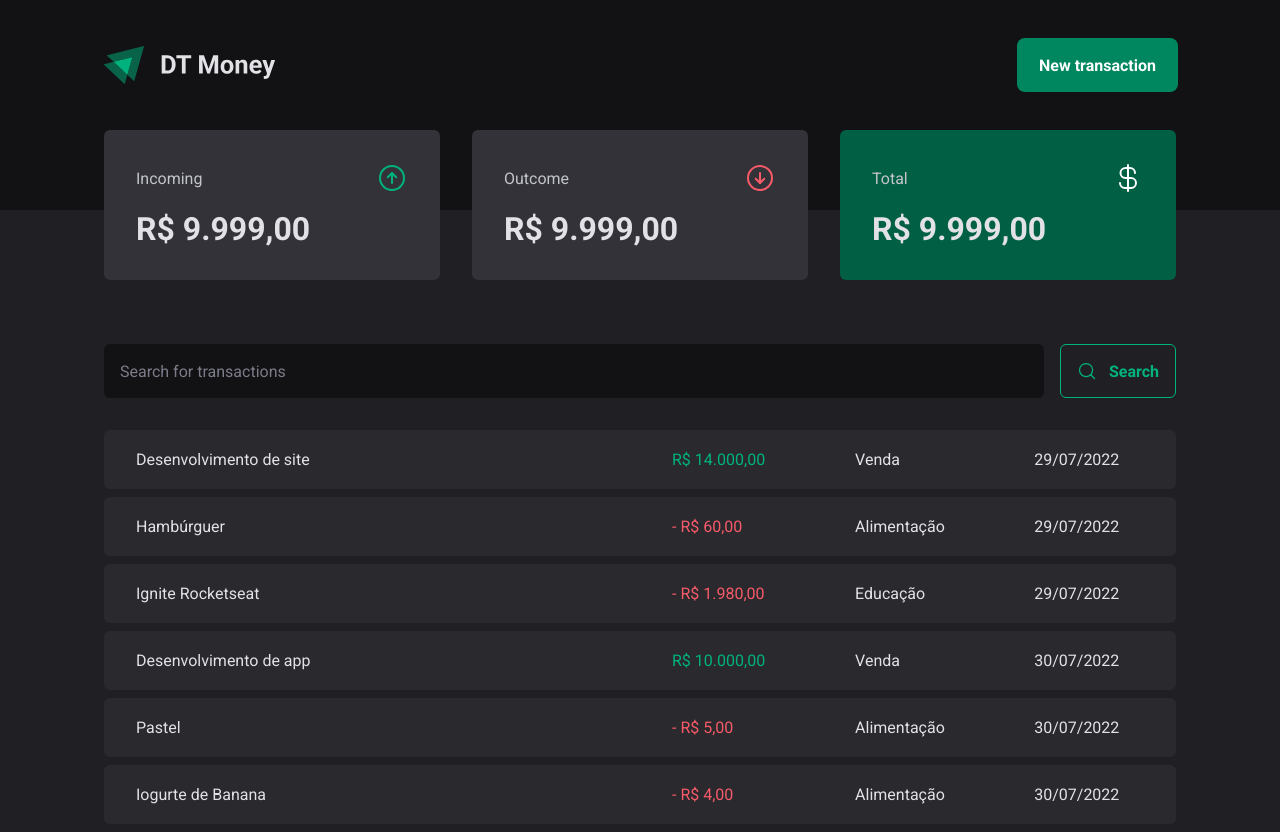
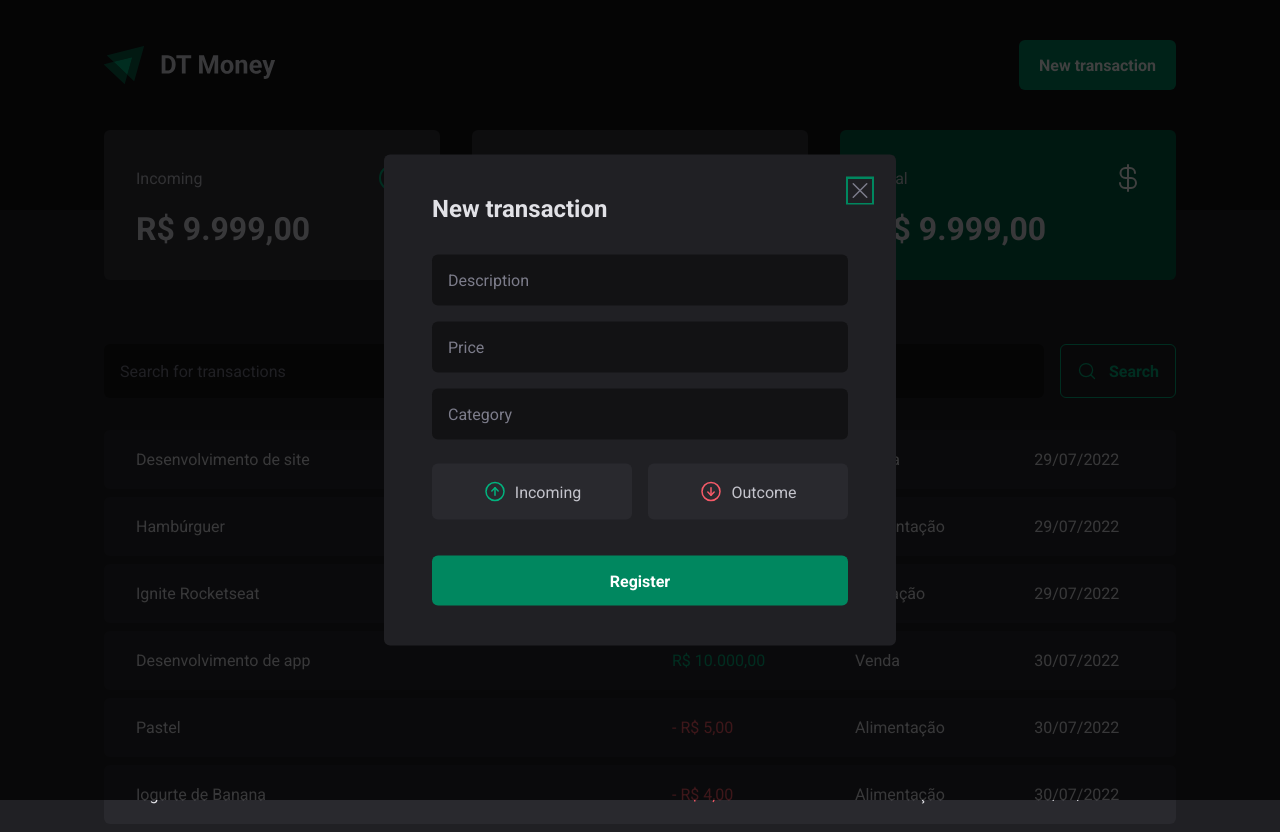
Before and after one commit to candidosilva/finance-control-react, a React (Vite) app: page / in a window 1280 px wide. Both pictures are taken after a click on the button "New transaction". Built offline with nearby package versions, Linux system fonts and the light colour scheme.

Commit message:
Added new transaction modal
Added new transaction modal

```diff
--- a/src/components/Header/index.tsx
+++ b/src/components/Header/index.tsx
@@ -2,6 +2,7 @@
 
 import * as Dialog from "@radix-ui/react-dialog";
 import logo from "../../assets/logo.svg";
+import { NewTransactionModal } from "../NewTransactionModal";
 
 export function Header() {
   return (
@@ -13,6 +14,8 @@
           <Dialog.Trigger asChild>
             <NewTransactionButton>New transaction</NewTransactionButton>
           </Dialog.Trigger>
+
+          <NewTransactionModal />
         </Dialog.Root>
       </HeaderContent>
     </HeaderContainer>
--- /dev/null
+++ b/src/components/NewTransactionModal/index.tsx
@@ -0,0 +1,77 @@
+import { zodResolver } from "@hookform/resolvers/zod";
+import * as z from "zod";
+import * as Dialog from "@radix-ui/react-dialog";
+import { Controller, useForm } from "react-hook-form";
+import {
+  CloseButton,
+  Content,
+  Overlay,
+  TransactionType,
+  TransactionTypeButton,
+} from "./styles";
+import { ArrowCircleDown, ArrowCircleUp, X } from "phosphor-react";
+
+const newTransactionFormSchema = z.object({
+  description: z.string(),
+  price: z.number(),
+  category: z.string(),
+  type: z.enum(["income", "outcome"]),
+});
+
+type NewTransactionFormInputs = z.infer<typeof newTransactionFormSchema>;
+
+export function NewTransactionModal() {
+  const {
+    control,
+    register,
+    handleSubmit,
+    formState: { isSubmitting },
+    reset,
+  } = useForm<NewTransactionFormInputs>({
+    resolver: zodResolver(newTransactionFormSchema),
+    defaultValues: {
+      type: "income",
+    },
+  });
+  return (
+    <Dialog.Portal>
+      <Overlay />
+
+      <Content>
+        <Dialog.Title>New transaction</Dialog.Title>
+
+        <CloseButton>
+          <X size={24} />
+        </CloseButton>
+
+        <form>
+          <input type="text" placeholder="Description" required />
+          <input type="number" placeholder="Price" required />
+          <input type="text" placeholder="Category" required />
+
+          <Controller
+            control={control}
+            name="type"
+            render={({ field }) => {
+              return (
+                <TransactionType>
+                  <TransactionTypeButton variant="income" value="income">
+                    <ArrowCircleUp size={24} />
+                    Incoming
+                  </TransactionTypeButton>
+
+                  <TransactionTypeButton variant="outcome" value="outcome">
+                    <ArrowCircleDown size={24} />
+                    Outcome
+                  </TransactionTypeButton>
+                </TransactionType>
+              );
+            }}
+          />
+
+          <button type="submit">Register</button>
+        </form>
+      </Content>
+    </Dialog.Portal>
+  );
+}
--- /dev/null
+++ b/src/components/NewTransactionModal/styles.ts
@@ -0,0 +1,120 @@
+import styled from "styled-components";
+import * as Dialog from "@radix-ui/react-dialog";
+import * as RadioGroup from "@radix-ui/react-radio-group";
+
+export const Overlay = styled(Dialog.Overlay)`
+  position: fixed;
+  width: 100vw;
+  height: 100vh;
+  inset: 0;
+  background: rgba(0, 0, 0, 0.75);
+`;
+
+export const Content = styled(Dialog.Content)`
+  min-width: 32rem;
+  border-radius: 6px;
+  padding: 2.5rem 3rem;
+  background: ${(props) => props.theme["gray-800"]};
+
+  position: fixed;
+  top: 50%;
+  left: 50%;
+  transform: translate(-50%, -50%);
+
+  form {
+    margin-top: 2rem;
+    display: flex;
+    flex-direction: column;
+    gap: 1rem;
+
+    input {
+      border-radius: 6px;
+      border: 0;
+      background: ${(props) => props.theme["gray-900"]};
+      color: ${(props) => props.theme["gray-300"]};
+      padding: 1rem;
+
+      &::placeholder {
+        color: ${(props) => props.theme["gray-500"]};
+      }
+    }
+
+    button[type="submit"] {
+      height: 50px;
+      border: 0;
+      background: ${(props) => props.theme["green-500"]};
+      color: ${(props) => props.theme.white};
+      font-weight: bold;
+      padding: 0 1.25rem;
+      border-radius: 6px;
+      margin-top: 1.25rem;
+      cursor: pointer;
+
+      &:disabled {
+        opacity: 0.6;
+        cursor: not-allowed;
+      }
+
+      &:not(:disabled):hover {
+        background: ${(props) => props.theme["green-700"]};
+        transition: background-color 0.2s;
+      }
+    }
+  }
+`;
+
+export const CloseButton = styled(Dialog.Close)`
+  position: absolute;
+  background: transparent;
+  border: 0;
+  top: 1.5rem;
+  right: 1.5rem;
+  line-height: 0;
+  cursor: pointer;
+  color: ${(props) => props.theme["gray-500"]};
+`;
+
+export const TransactionType = styled(RadioGroup.Root)`
+  display: grid;
+  grid-template-columns: repeat(2, 1fr);
+  gap: 1rem;
+  margin-top: 0.5rem;
+`;
+
+interface TransactionTypeButtonProps {
+  variant: "income" | "outcome";
+}
+
+export const TransactionTypeButton = styled(
+  RadioGroup.Item
+)<TransactionTypeButtonProps>`
+  background: ${(props) => props.theme["gray-700"]};
+  padding: 1rem;
+  display: flex;
+  align-items: center;
+  justify-content: center;
+  gap: 0.5rem;
+  border-radius: 6px;
+  cursor: pointer;
+  border: 0;
+  color: ${(props) => props.theme["gray-300"]};
+
+  svg {
+    color: ${(props) =>
+      props.variant === "income"
+        ? props.theme["green-300"]
+        : props.theme["red-300"]};
+  }
+
+  &[data-state="checked"] {
+    color: ${(props) => props.theme.white};
+    background: ${(props) =>
+      props.variant === "income"
+        ? props.theme["green-500"]
+        : props.theme["red-500"]};
+
+    svg {
+      color: ${(props) => props.theme.white};
+    }
+  }
+`;
```
